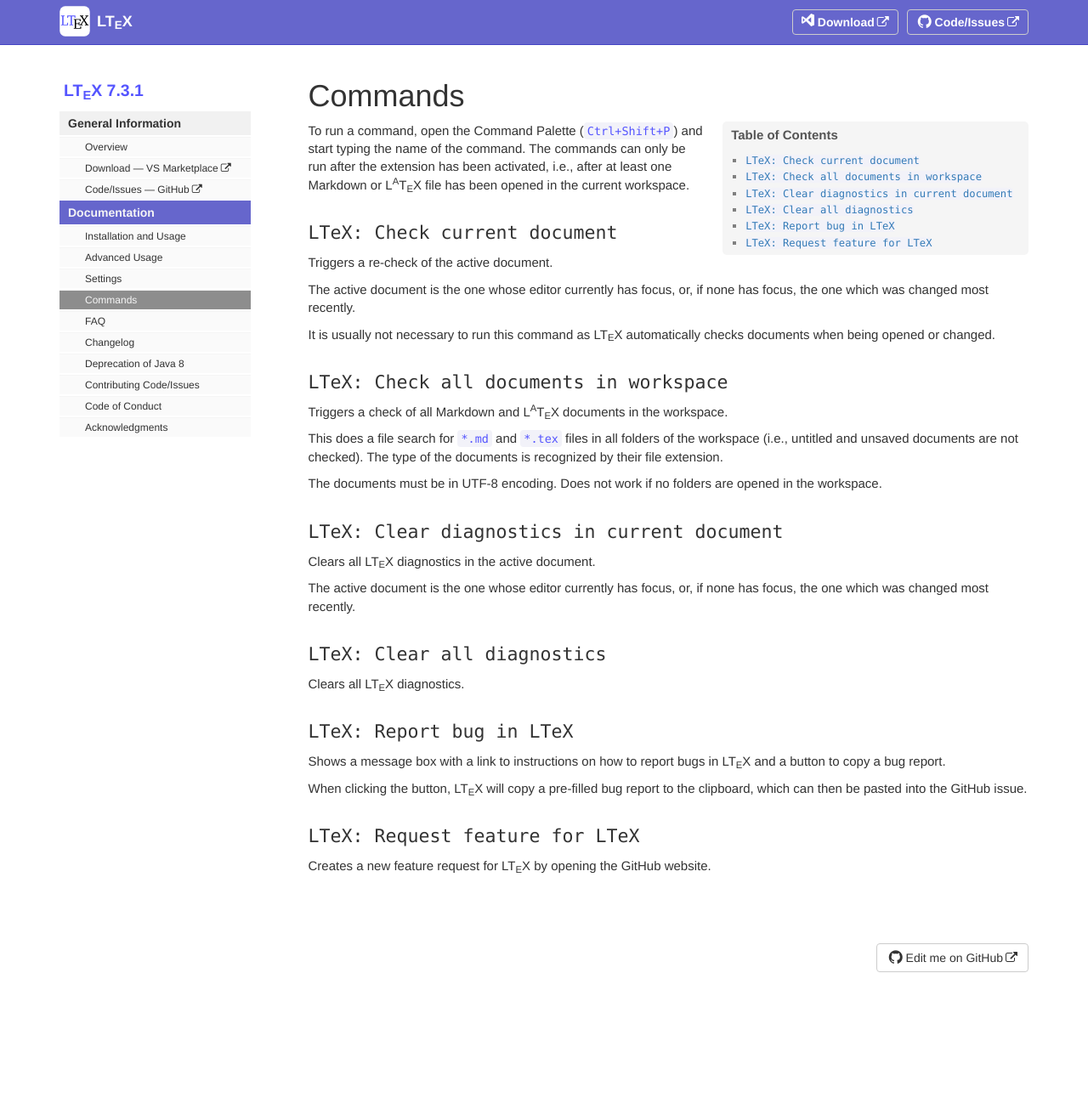
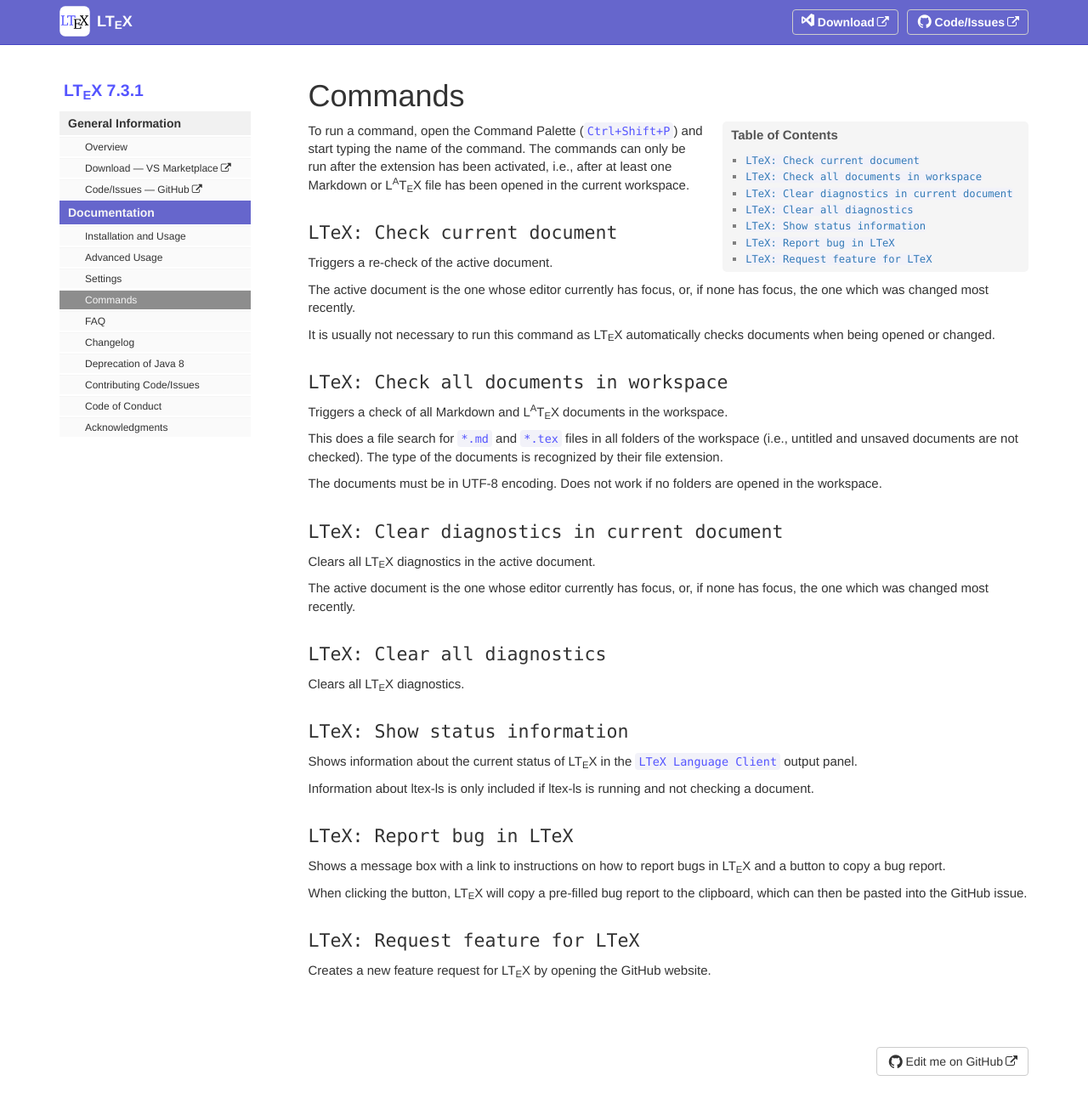
Before and after one commit to valentjn/vscode-ltex, a Jekyll site: the page built from pages/docs/commands.md, in a window 1280 px wide and 1316 px high. Shown: the top 1305 px of the window at 85% size. Built offline with Jekyll 4.4.1, drawn with Linux system fonts in a browser that asks for light colours.

Commit message:
Update commands

```diff
--- a/pages/docs/commands.md
+++ b/pages/docs/commands.md
@@ -38,6 +38,12 @@
 
 Clears all LTeX diagnostics.
 
+## `LTeX: Show status information`
+
+Shows information about the current status of LTeX in the `LTeX Language Client` output panel.
+
+Information about ltex-ls is only included if ltex-ls is running and not checking a document.
+
 ## `LTeX: Report bug in LTeX`
 
 Shows a message box with a link to instructions on how to report bugs in LTeX and a button to copy a bug report.
```
